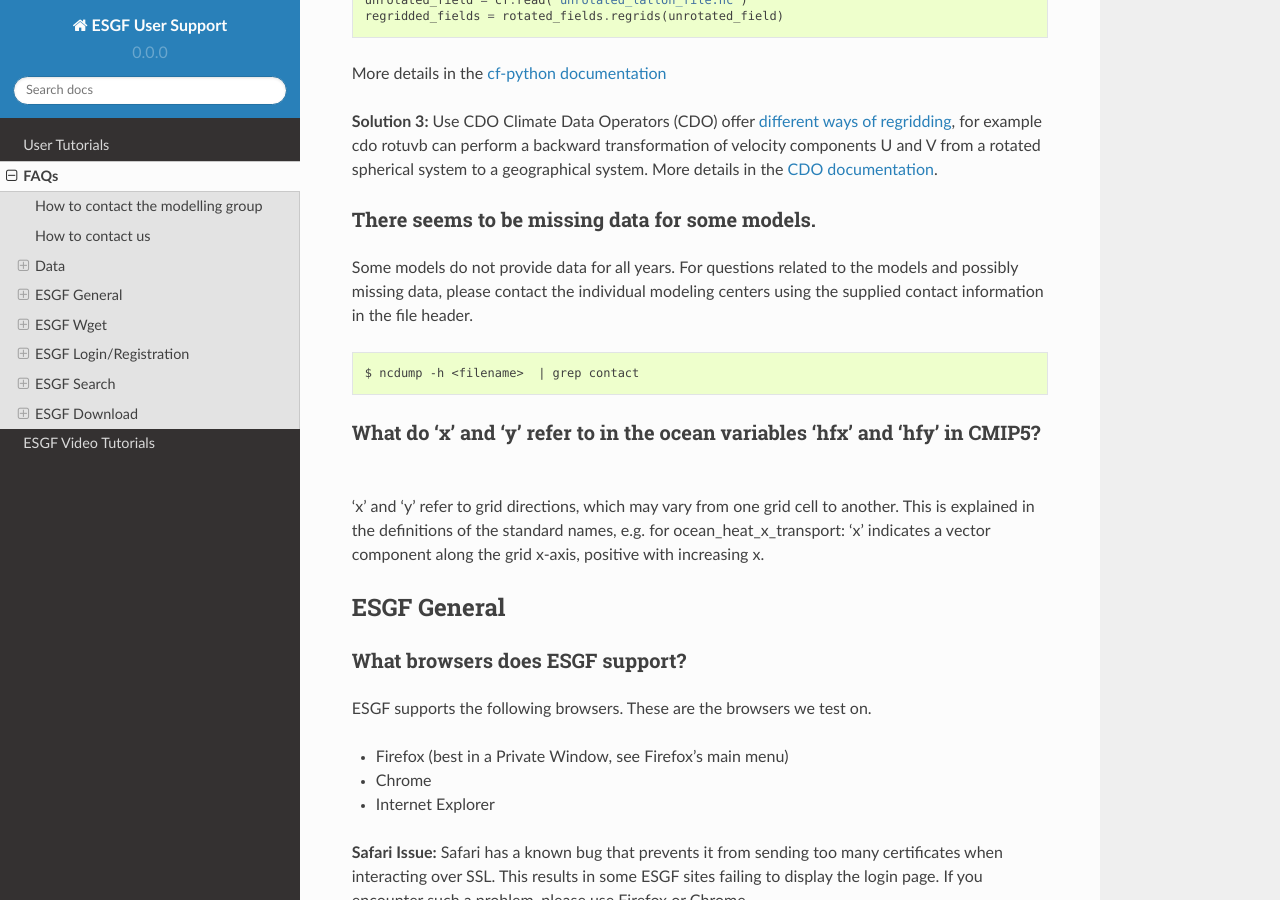
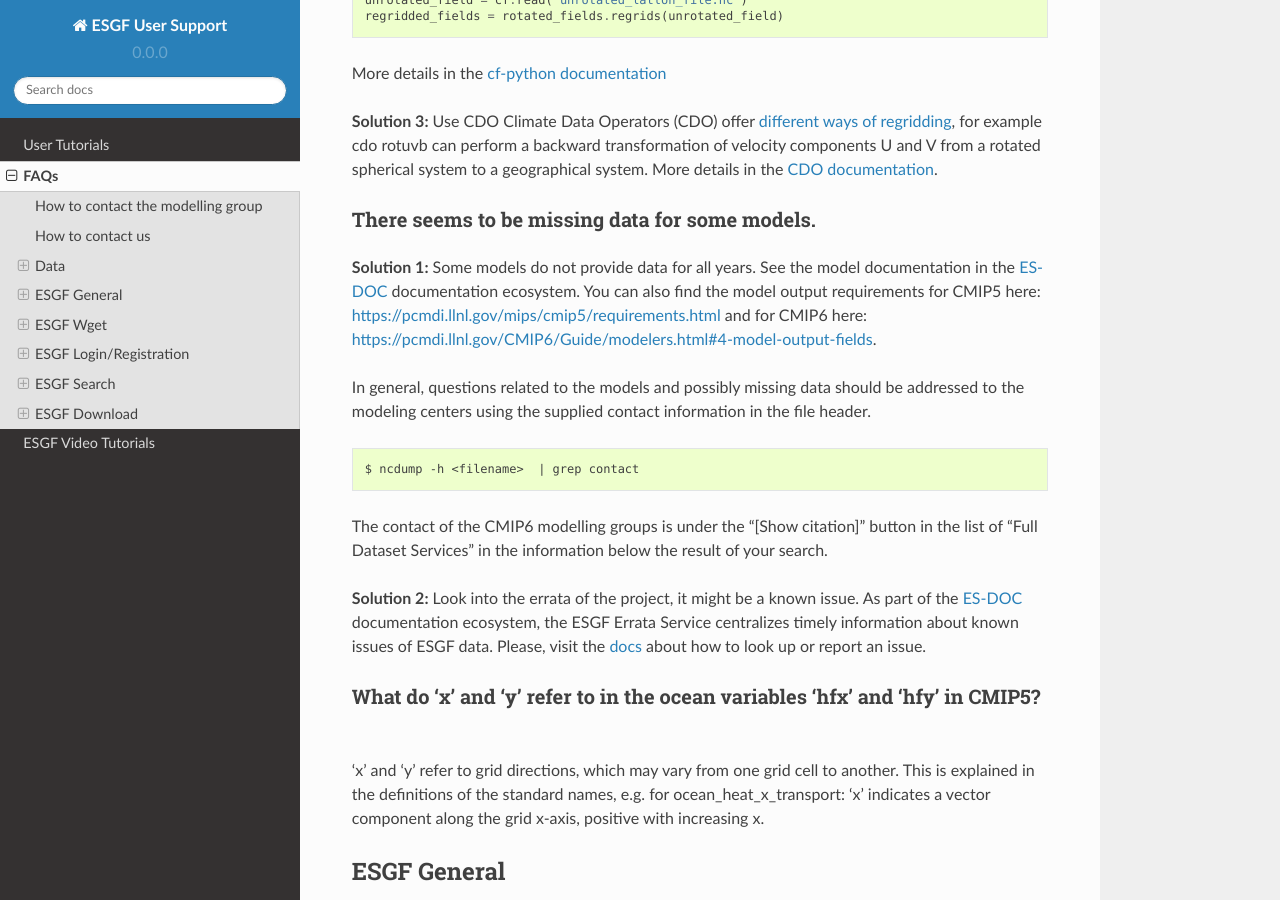
Before and after one commit to ESGF/esgf-user-support, a Sphinx documentation site: the page built from docs/faq.rst, in a window 1280 px wide and 900 px high, scrolled down 13101 px. Built offline with Sphinx 7.4.7 and the Read the Docs theme 2.0.0, drawn with Linux system fonts in a browser that asks for light colours; some of the changed text lies outside the part shown.

Commit message:
add errata service and output requirements links in question on missing data

```diff
--- a/docs/faq.rst
+++ b/docs/faq.rst
@@ -599,12 +599,21 @@
 
 There seems to be missing data for some models.
 -----------------------------------------------
-Some models do not provide data for all years. For questions related to the models and possibly missing data,
-please contact the individual modeling centers using the supplied contact information in the file header.
-
+
+**Solution 1:**
+Some models do not provide data for all years. See the model documentation in the `ES-DOC <https://es-doc.org/>`_ documentation ecosystem.
+You can also find the model output requirements for CMIP5 here: `<https://pcmdi.llnl.gov/mips/cmip5/requirements.html>`_ and
+for CMIP6 here:  `<https://pcmdi.llnl.gov/CMIP6/Guide/modelers.html#4-model-output-fields>`_.
+
+In general, questions related to the models and possibly missing data should be addressed to the modeling centers using the supplied contact information in the file header.
 ::
 
     $ ncdump -h <filename>  | grep contact
+
+The contact of the CMIP6 modelling groups is under the “[Show citation]” button in the list of “Full Dataset Services” in the information below the result of your search.
+
+**Solution 2:**
+Look into the errata of the project, it might be a known issue. As part of the `ES-DOC <https://es-doc.org/>`_ documentation ecosystem, the ESGF Errata Service centralizes timely information about known issues of ESGF data. Please, visit the `docs <https://es-doc.github.io/esdoc-errata-client/index.html>`_ about how to look up or report an issue.
 
 
 What do 'x' and 'y' refer to in the ocean variables 'hfx' and 'hfy' in CMIP5?
@@ -1582,7 +1591,7 @@
     Especially now, in the phase of redeployment after ESGF overhaul, many data nodes are still down. The bitstreams of replica and master copy are identical if the number or date of the version is the same.
 
 * Solution 4
-    Look into the errata of the project whether the data you need are withdrawn. As part of the `ES-DOC <https://es-doc.org/>`_ documentation ecosystem, the ESGF Errata Service centralizes timely information about known issues of ESGF data. Please, visit the `docs <https://es-doc.github.io/esdoc-errata-client/index.html>`_ about how to find or report an issue.
+    Look into the errata of the project whether the data you need are withdrawn. As part of the `ES-DOC <https://es-doc.org/>`_ documentation ecosystem, the ESGF Errata Service centralizes timely information about known issues of ESGF data. Please, visit the `docs <https://es-doc.github.io/esdoc-errata-client/index.html>`_ about how to look up or report an issue.
 
 
 * Solution 5
```
